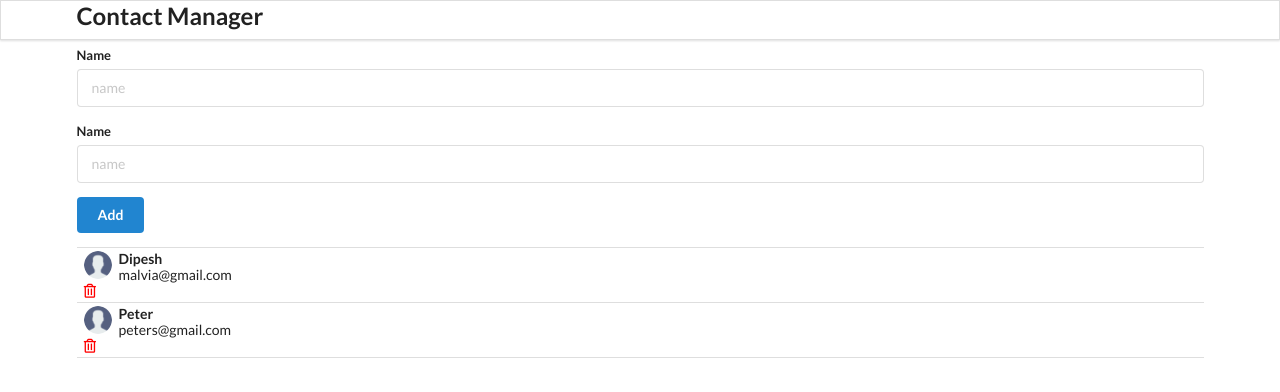
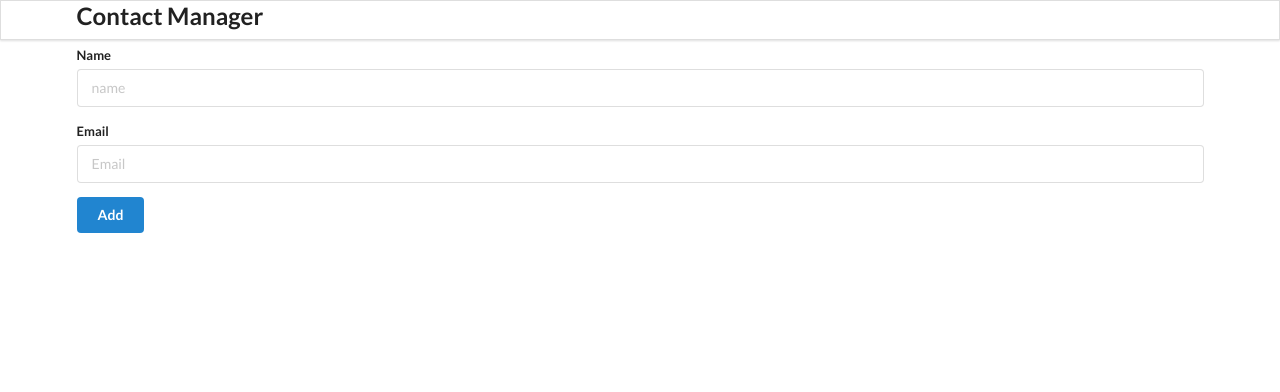
Before and after one commit to fangye66/Contact-app, a React (Create React App) app: page / in a window 1280 px wide. Shown: the top 392 px of the page. Built offline with nearby package versions, Linux system fonts and the light colour scheme.

Commit message:
update addContact and app.js

```diff
--- a/src/components/AddContact.js
+++ b/src/components/AddContact.js
@@ -1,29 +1,50 @@
 import React from "react";
 
-class AddContact extends React.Component{
-    render(){
+class AddContact extends React.Component {
+  state = {
+    name: "",
+    email: "",
+  };
+
+  add = (e) => {
+    e.preventDefault();
+    if (this.state.name === "" && this.state.email === "") {
+      alert("All the fiedls are mandatory!");
+      return;
+    }
+    this.props.addContactHandler(this.state);
+    console.log(this.state);
+  };
+  render() {
     return (
       <div className="ui main">
         <h2>Add contact</h2>
-            <form className="ui form">
+        <form className="ui form" onSubmit={this.add}>
           <div className="field">
             <label>Name</label>
-                   <input type="text" name="name" placeholder="name"/>
+            <input
+              type="text"
+              name="name"
+              placeholder="name"
+              value={this.state.name}
+              onChange={(e) => this.setState({ name: e.target.value })}
+            />
           </div>
           <div className="field">
-                   <label>Name</label>
-                   <input type="text" name="name" placeholder="name"/>
+            <label>Email</label>
+            <input
+              type="text"
+              name="Email"
+              placeholder="Email"
+              value={this.state.email}
+              onChange={(e) => this.setState({ email: e.target.value })}
+            />
           </div>
           <button className="ui button blue">Add</button>
         </form>
-
       </div>
-
     );
-
-
+  }
 }
 
-}
-
-export default AddContact
+export default AddContact;
--- a/src/components/App.js
+++ b/src/components/App.js
@@ -1,4 +1,4 @@
-import React from 'react';
+import React, {useState} from 'react';
 import './App.css';
 import Header from "./Header";
 import AddContact from "./AddContact";
@@ -6,26 +6,15 @@
 
 function App() {
 
-  const contacts= [
-    {
-      id:"1",
-      name:"Dipesh",
-      email: "malvia@gmail.com",
-
-    },
-    {
-      id:"2",
-      name:"Peter",
-      email: "peters@gmail.com",
-
-    }
-
-  ];
+  const [contacts, setContacts] = useState([]);
+  const addContactHandler =(contact) => {
+    console.log(contact);
+  };
   return (
 
     <div className="ui container">
       <Header />
-      <AddContact />
+      <AddContact addContactHandler = {addContactHandler}/>
       <ContactList contacts={contacts}/>
     </div>
 
```
Lines whose indentation alone changed are shown as unchanged.
